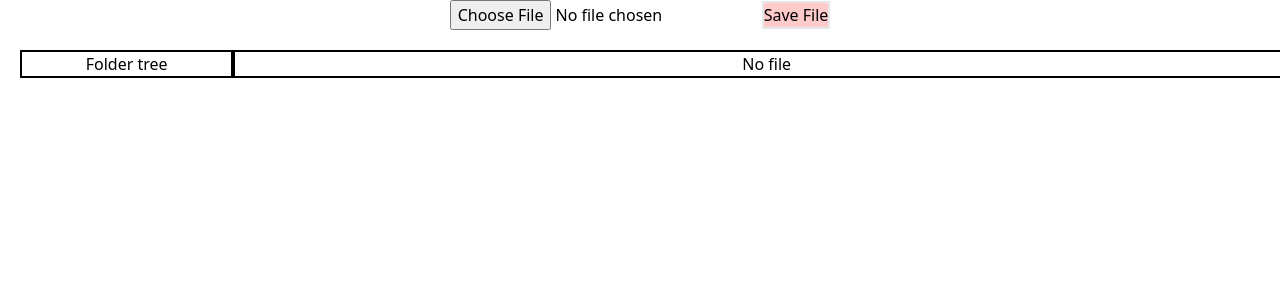
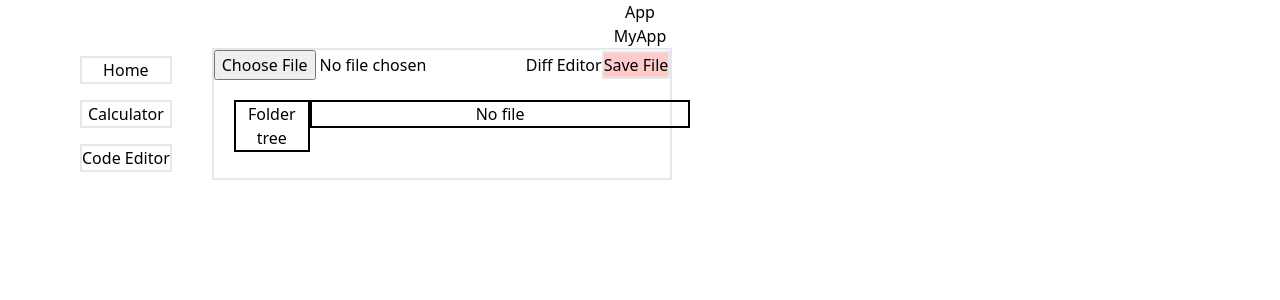
Before and after one commit to BaudelMin/myapp, a React (Create React App) app: page /#/code-editor in a window 1280 px wide. Shown: the top 300 px of the page. Built offline with nearby package versions, Linux system fonts and the light colour scheme.

Commit message:
woriking with react-router-dom

```diff
--- a/package.json
+++ b/package.json
@@ -1,5 +1,6 @@
 {
   "name": "my-app",
+  "proxy": "http://192.168.1.73:3000",
   "version": "0.1.0",
   "private": true,
   "dependencies": {
@@ -11,6 +12,7 @@
     "jszip": "^3.10.1",
     "react": "^18.2.0",
     "react-dom": "^18.2.0",
+    "react-router-dom": "^6.8.0",
     "react-scripts": "5.0.1",
     "react-textarea-code-editor-2": "^1.4.17",
     "web-vitals": "^2.1.4"
--- a/src/App.js
+++ b/src/App.js
@@ -2,14 +2,14 @@
 import './App.css';
 // import Counter from './compoent/test/testUseRef';
 // import CalculatorPage from './pages/calculator';
-import QEditorWrapper from './pages/textEditor';
+// import QEditorWrapper from './pages/textEditor';
+import PageRoutes from './routes/navRoutes';
 
 function App() {
   return (
     <div className="App">
-      {/* <Counter /> */}
-      {/* <CalculatorPage /> */}
-      <QEditorWrapper />
+      <h4>App</h4>
+      <PageRoutes />
     </div>
   );
 }
--- /dev/null
+++ b/src/compoent/buttons/navigation.js
@@ -0,0 +1,20 @@
+import { Link } from "react-router-dom"
+
+function ListNavigation(props){
+    console.log('i am insile list navigation')
+    return (
+        <div className="flex flex-col">
+            {props.listData.map((value, index) => {
+                return (
+                    <div key={index} className="border-2 my-2">
+                    <Link key={index} to={props.path[index]}>
+                        <span>{value}</span>
+                    </Link>
+                    </div>
+                )
+            })}
+        </div>
+    )
+}
+
+export default ListNavigation
--- /dev/null
+++ b/src/compoent/editor/DiffEditor.js
@@ -0,0 +1,25 @@
+import {DiffEditor, useMonaco, loader} from "@monaco-editor/react";
+import UserContext from "../UserContext";
+import { useContext } from "react";
+
+function CodeDiffEditor(){
+    const {files, fileName} = useContext(UserContext)
+    let file = files.current[fileName]
+    console.log('files in Diff Editor', files)
+    console.log('fileName = ', fileName)
+    console.log('file = ', file)
+    return (
+        <div>
+            <DiffEditor
+                height="90vh"
+                width="90vh"
+                original={file.original_content}
+                modified={file.content}
+            >
+
+            </DiffEditor>
+        </div>
+    )
+}
+
+export default CodeDiffEditor
--- a/src/pages/calculator.js
+++ b/src/pages/calculator.js
@@ -1,7 +1,7 @@
 import CalButton from '../compoent/buttons/button'
 import { useState, useRef } from 'react'
 import calculatorTask from '../jsLogic/calculatorTask'
-// import some_function from '../testFuntions'
+import MainWrapper from '../wrapper/Wrapper'
 
 
 var result = {
@@ -55,6 +55,8 @@ const CalculatorPage = function () {
       }
 
     return (
+       <>
+       <MainWrapper>
         <div className='bg-green-100 w-52 h-70 ml-10 mt-10'>
                 <div>
                     <h3>Calculator</h3>
@@ -74,6 +76,8 @@ const CalculatorPage = function () {
 
                 </div>
             </div>
+       </MainWrapper>
+       </>
     )
 }
 
--- /dev/null
+++ b/src/pages/home.js
@@ -0,0 +1,13 @@
+import MainWrapper from "../wrapper/Wrapper"
+
+function Home(){
+    return (
+        <>
+        <MainWrapper>
+            <h3>This is home page</h3>
+        </MainWrapper>
+        </>
+    )
+}
+
+export default Home
--- a/src/pages/textEditor.js
+++ b/src/pages/textEditor.js
@@ -4,7 +4,9 @@ import zipFile from "../jsLogic/zipFile";
 import { useState, useEffect, useRef} from "react";
 import { root } from "postcss";
 import UserContext from "../compoent/UserContext";
+import CodeDiffEditor from "../compoent/editor/DiffEditor";
 import * as monaco from "@monaco-editor/react";
+import MainWrapper from "../wrapper/Wrapper";
 
 var zip = new zipFile()
 
@@ -33,6 +35,7 @@ function QEditorWrapper(props){
     let files = useRef({})
     const [fileName, setFileName] = useState('')
     const [isFileAdded, setIsFileAdded] = useState(false)
+    const [diffEditor, setDiffEditor] = useState(false)
     const [data, setData] = useState({
         name: 'root',
         isFolder: false
@@ -64,7 +67,8 @@ function QEditorWrapper(props){
                     name: name,
                     relative_path: val,
                     content: data,
-                    language: getLanguage(name)
+                    language: getLanguage(name),
+                    original_content: data
                 }
             })
             .catch(err => console.log(err))
@@ -74,6 +78,8 @@ function QEditorWrapper(props){
         }
     }
     return (
+        <>
+        <MainWrapper>
             <div>
                 <input
                     id="file"
@@ -81,6 +87,7 @@ function QEditorWrapper(props){
                     accept=".zip"
                     placeholder="Get a zip file"
                     onChange={e => {
+                        console.log('file  = ', e.target.files[0])
                         zip.setFile(e.target.files[0])
                         zip.getZipTree()
                         .then(data => setData(data))
@@ -88,6 +95,13 @@ function QEditorWrapper(props){
 
                     }}
                     />
+                <button
+                    onClick={() => {
+                        setDiffEditor(!diffEditor)
+                    }}
+                >
+                    {(diffEditor?<span>Code Editor</span>:<span>Diff Editor</span>)}
+                </button>
                 <button
                     className="border-2 bg-red-200"
                     onClick={() => {
@@ -119,16 +133,20 @@ function QEditorWrapper(props){
                             className="w-5/6 border-2 border-black"
                         >
                         {(isFileAdded || (fileName in files.current))?
-                        <QcodeEditor
+                            (diffEditor?
+                                <CodeDiffEditor />
+                                :<QcodeEditor
                                 isClicked={isClicked}
                                 setIsClicked={setIsClicked}
-                        />:
+                            />):
                             <span>No file</span>
                     }
                         </div>
                     </div>
                 </UserContext.Provider>
             </div>
+        </MainWrapper>
+        </>
     )
 }
 
--- /dev/null
+++ b/src/routes/navRoutes.js
@@ -0,0 +1,22 @@
+import { HashRouter as Router, Route, Routes } from "react-router-dom";
+import Home from "../pages/home";
+import CalculatorPage from "../pages/calculator";
+import QEditorWrapper from "../pages/textEditor";
+
+
+function PageRoutes(props){
+    console.log('PageRoutes props = ', props)
+    return (
+        <div>
+            <Router>
+                <Routes>
+                    <Route path='/' element={<Home />}/>
+                    <Route path='/calculator' element={<CalculatorPage />}/>
+                    <Route path="/code-editor" element={<QEditorWrapper />}/>
+                </Routes>
+            </Router>
+        </div>
+    )
+}
+
+export default PageRoutes
--- /dev/null
+++ b/src/wrapper/Wrapper.js
@@ -0,0 +1,26 @@
+import ListNavigation from "../compoent/buttons/navigation"
+
+function MainWrapper({children}){
+    let listData = ['Home', 'Calculator', 'Code Editor']
+    let pathLIst = ['/', '/calculator', '/code-editor']
+    console.log('mainwrapter children = ', children)
+    return (
+        <div className="w-auto h-auto mx-20 w-600">
+            <h3>MyApp</h3>
+            <div className="flex flex-row">
+                <div className="mr-5">
+                    <ListNavigation
+                        listData={listData}
+                        path={pathLIst}
+                    />
+                </div>
+                <div className="ml-5 border-2">
+                    {children}
+                </div>
+            </div>
+
+        </div>
+    )
+}
+
+export default MainWrapper
```
Also changed, not shown: 1 other file (tests, documents, lock files or other folders). Lines whose indentation alone changed are shown as unchanged.
